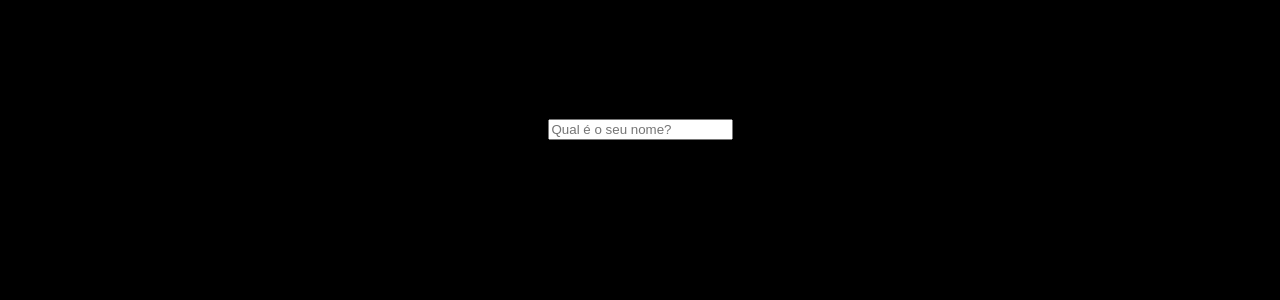
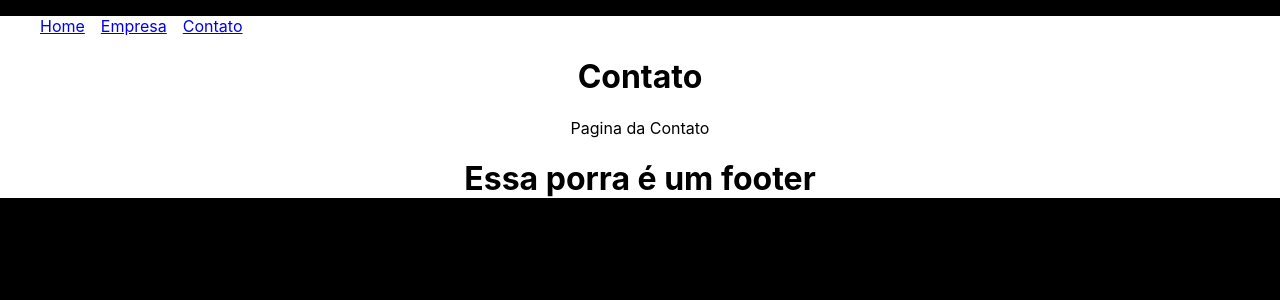
Before and after one commit to Udiel-Oliveira/Cots, a React (Create React App) app: page /Contato in a window 1280 px wide. Shown: the top 300 px of the page. Built offline with nearby package versions, Linux system fonts and the light colour scheme.

Commit message:
Implementando o React Router

```diff
--- a/package.json
+++ b/package.json
@@ -9,6 +9,7 @@
     "prop-types": "^15.8.1",
     "react": "^18.3.1",
     "react-dom": "^18.3.1",
+    "react-router-dom": "^6.26.2",
     "react-scripts": "5.0.1",
     "web-vitals": "^2.1.4"
   },
--- a/src/App.css
+++ b/src/App.css
@@ -1,5 +1,6 @@
 .App {
   text-align: center;
+  background-color: white;
 }
 
 .App-logo {
--- a/src/App.js
+++ b/src/App.js
@@ -1,17 +1,27 @@
-import { useState } from 'react';
+import { useState, } from 'react';
 import './App.css';
-import SeuNome from "./components/SeuNome";
-import Saudacao from './components/Saudacao';
+import { Route, Router, BrowserRouter, Routes, Link } from 'react-router-dom';
+import Home from './Pages/Home';
+import Empresa from './Pages/Empresa';
+import Contato from './Pages/Contato';
+import Navebar from './components/Layout/Navebar';
+import Footer from './components/Layout/Footer';
 
 function App() {
   const [nome, setNome] = useState()
 
 
 return (
-  <div className="App">
-    <h1>State Lift</h1>
-    <SeuNome setNome={setNome}/>
-    <Saudacao nome={nome}/>
+  <div className='App'>
+  <BrowserRouter>
+  <Navebar/>
+      <Routes>
+        <Route path='/Home' element={<Home/>}/>
+        <Route path='/Empresa' element={<Empresa/>}/>
+        <Route path='/Contato' element={<Contato/>}/>
+      </Routes>
+  </BrowserRouter>
+  <Footer/>
   </div>
 );
 }
--- /dev/null
+++ b/src/Pages/Contato.js
@@ -0,0 +1,10 @@
+function Contato() {
+    return (
+        <div>
+            <h1>Contato</h1>
+            <p>Pagina da Contato</p>
+        </div>
+    )
+}
+
+export default Contato
--- /dev/null
+++ b/src/Pages/Empresa.js
@@ -0,0 +1,10 @@
+function Empresa() {
+    return (
+        <div>
+            <h1>Empresa</h1>
+            <p>Pagina da Empresa</p>
+        </div>
+    )
+}
+
+export default Empresa
--- /dev/null
+++ b/src/Pages/Home.js
@@ -0,0 +1,10 @@
+function Home() {
+    return (
+        <div>
+            <h1>Home</h1>
+            <p>Pagina da Home</p>
+        </div>
+    )
+}
+
+export default Home
--- /dev/null
+++ b/src/components/Layout/Footer.js
@@ -0,0 +1,8 @@
+function Footer() {
+    return (
+        <div>
+            <h1>Essa porra é um footer</h1>
+        </div>
+    )
+}
+export default Footer
--- /dev/null
+++ b/src/components/Layout/Navebar.js
@@ -0,0 +1,14 @@
+import { Link } from "react-router-dom"
+import styles from "./Navebar.module.css"
+
+function Navebar() {
+    return (
+        <ul className={styles.list}>
+          <li className={styles.item}><Link to="/Home">Home</Link></li>
+          <li className={styles.item}><Link to="empresa">Empresa</Link></li>
+          <li className={styles.item}><Link to="contato">Contato</Link></li>
+      </ul>
+    )
+}
+
+export default Navebar
--- /dev/null
+++ b/src/components/Layout/Navebar.module.css
@@ -0,0 +1,9 @@
+.list {
+    display: flex;
+    list-style: none;
+
+}
+
+.item{
+    margin-right: 1rem;
+}
```
Also changed, not shown: 1 other file (tests, documents, lock files or other folders).
